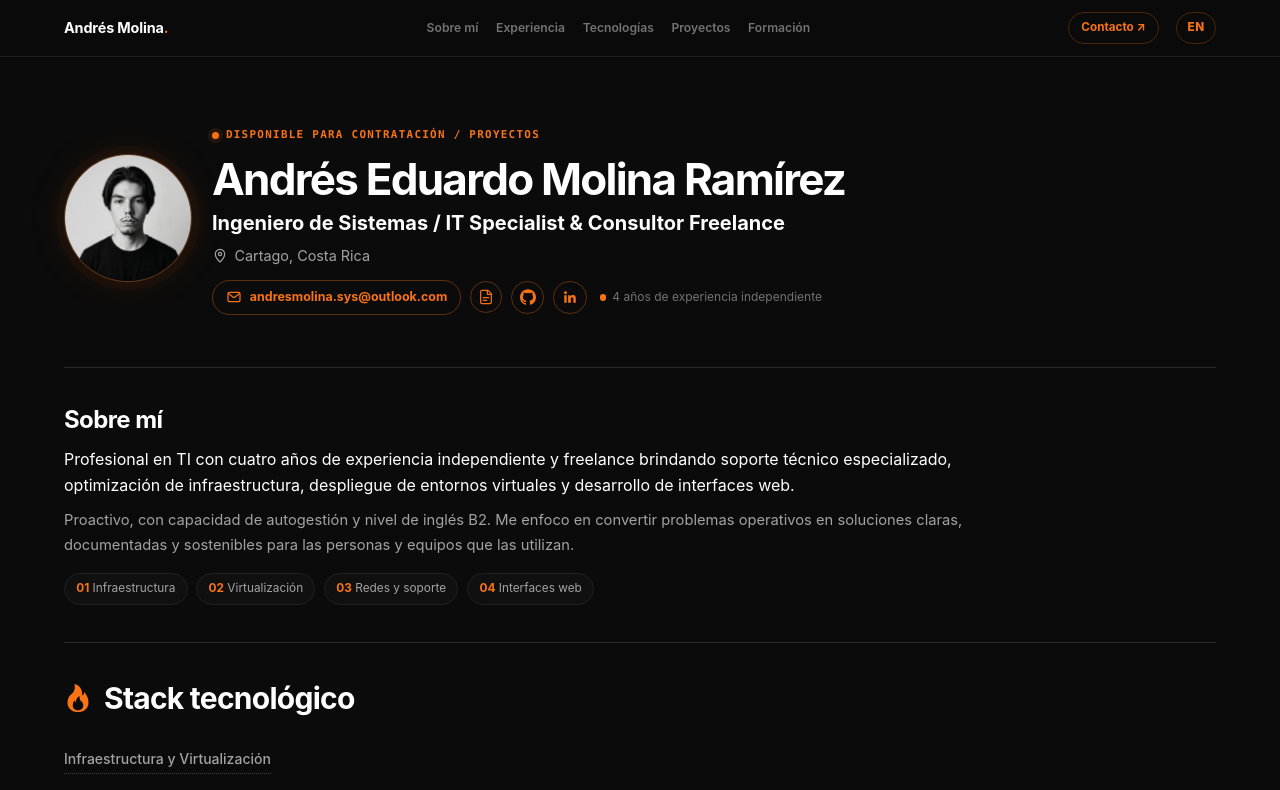
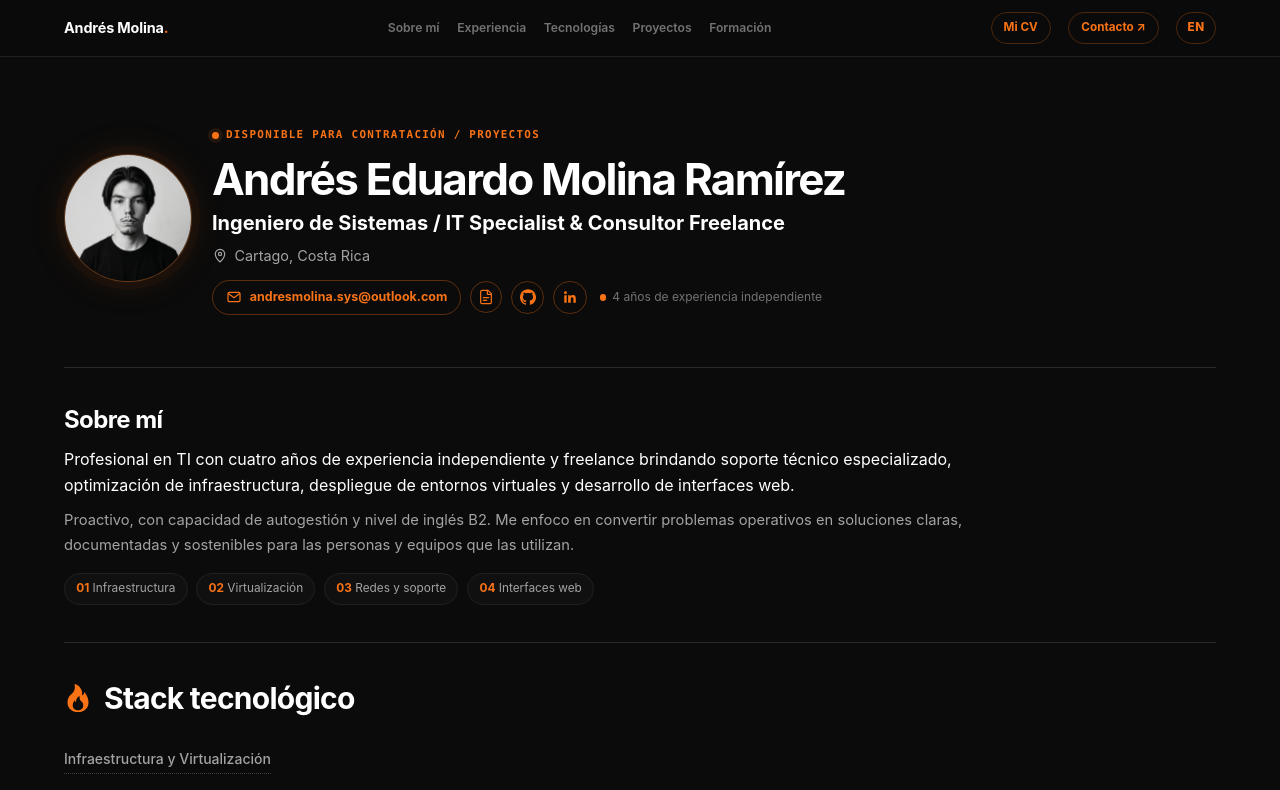
Before and after one commit to AndresMolina-Sys/AndresMolina-Sys.github.io, a React (Vite) app: page / in a window 1280 px wide. Shown: the top 790 px of the page. Built offline with nearby package versions, Linux system fonts and the light colour scheme.

Commit message:
Agregar boton Mi CV en navegacion

```diff
--- a/src/App.jsx
+++ b/src/App.jsx
@@ -61,8 +61,8 @@ function Navbar({ t, language, onLanguageChange }) {
   const links = [[t.nav.about, '#sobre-mi'], [t.nav.experience, '#experiencia'], [t.nav.skills, '#habilidades'], [t.nav.projects, '#proyectos'], [t.nav.education, '#formacion']];
   const close = () => setOpen(false);
   return <nav className="site-nav" aria-label={language === 'es' ? 'Navegación principal' : 'Main navigation'}>
-    <div className="shell nav-inner"><a className="nav-brand" href="#inicio">Andrés Molina<span>.</span></a><div className="nav-links">{links.map(([label, href]) => <a key={href} href={href}>{label}</a>)}</div><div className="nav-tools"><a className="nav-contact" href="#contacto">{t.nav.contactArrow}</a><button className="language-toggle" type="button" onClick={() => onLanguageChange(language === 'es' ? 'en' : 'es')} aria-pressed={language === 'en'} aria-label={language === 'es' ? t.language.switchToEnglish : t.language.switchToSpanish}>{language === 'es' ? 'EN' : 'ES'}</button><button className="mobile-nav-toggle" type="button" onClick={() => setOpen(!open)} aria-expanded={open} aria-controls="mobile-nav" aria-label={open ? t.menu.close : t.menu.open}><Icon name={open ? 'close' : 'menu'} /></button></div></div>
-    <div id="mobile-nav" className={`shell mobile-nav ${open ? 'open' : ''}`}>{links.concat([[t.nav.contact, '#contacto']]).map(([label, href]) => <a key={href} href={href} onClick={close}>{label}</a>)}</div>
+    <div className="shell nav-inner"><a className="nav-brand" href="#inicio">Andrés Molina<span>.</span></a><div className="nav-links">{links.map(([label, href]) => <a key={href} href={href}>{label}</a>)}</div><div className="nav-tools"><a className="nav-contact" href={CV} download="CV_AndrésMolina_2026.pdf" title={t.nav.cv}>{t.nav.cv}</a><a className="nav-contact" href="#contacto">{t.nav.contactArrow}</a><button className="language-toggle" type="button" onClick={() => onLanguageChange(language === 'es' ? 'en' : 'es')} aria-pressed={language === 'en'} aria-label={language === 'es' ? t.language.switchToEnglish : t.language.switchToSpanish}>{language === 'es' ? 'EN' : 'ES'}</button><button className="mobile-nav-toggle" type="button" onClick={() => setOpen(!open)} aria-expanded={open} aria-controls="mobile-nav" aria-label={open ? t.menu.close : t.menu.open}><Icon name={open ? 'close' : 'menu'} /></button></div></div>
+    <div id="mobile-nav" className={`shell mobile-nav ${open ? 'open' : ''}`}>{links.concat([[t.nav.cv, CV], [t.nav.contact, '#contacto']]).map(([label, href]) => href === CV ? <a key={href} href={href} download="CV_AndrésMolina_2026.pdf" onClick={close}>{label}</a> : <a key={href} href={href} onClick={close}>{label}</a>)}</div>
   </nav>;
 }
 
--- a/src/data.js
+++ b/src/data.js
@@ -5,7 +5,7 @@ export const CV = '/docs/CV_AndrésMolina_2026.pdf';
 
 export const translations = {
   es: {
-    nav: { about: 'Sobre mí', experience: 'Experiencia', skills: 'Tecnologías', projects: 'Proyectos', education: 'Formación', contact: 'Contacto', contactArrow: 'Contacto ↗' },
+    nav: { about: 'Sobre mí', experience: 'Experiencia', skills: 'Tecnologías', projects: 'Proyectos', education: 'Formación', cv: 'Mi CV', contact: 'Contacto', contactArrow: 'Contacto ↗' },
     menu: { open: 'Abrir menú', close: 'Cerrar menú' },
     language: { switchToEnglish: 'Cambiar a inglés', switchToSpanish: 'Cambiar a español' },
     hero: {
@@ -47,7 +47,7 @@ export const translations = {
     footer: { title: 'Contacto', cv: 'Ver CV', github: 'Visitar GitHub de Andrés Molina', linkedin: 'Visitar LinkedIn de Andrés Molina', location: 'Cartago, Costa Rica', back: 'Volver arriba ↑' }
   },
   en: {
-    nav: { about: 'About me', experience: 'Experience', skills: 'Technologies', projects: 'Projects', education: 'Education', contact: 'Contact', contactArrow: 'Contact ↗' },
+    nav: { about: 'About me', experience: 'Experience', skills: 'Technologies', projects: 'Projects', education: 'Education', cv: 'My CV', contact: 'Contact', contactArrow: 'Contact ↗' },
     menu: { open: 'Open menu', close: 'Close menu' },
     language: { switchToEnglish: 'Cambiar a inglés', switchToSpanish: 'Switch to Spanish' },
     hero: {
```
